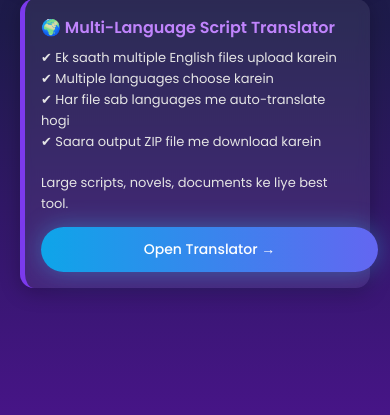
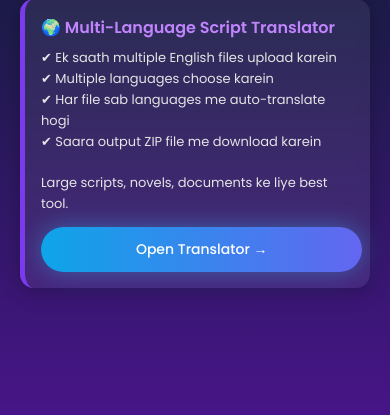
Before and after one commit to sulemanb2939/multi_tool_translator, a Flask app: page / in a window 390 px wide. Shown: the part 396-811 px from the top of the page. Run offline with Flask 3, Linux system fonts and the light colour scheme.

Commit message:
Update base.html
width

```diff
--- a/templates/base.html
+++ b/templates/base.html
@@ -133,7 +133,7 @@
             .btn {
                 display: block;
                 text-align: center;
-                width: 100%;
+                width: 95%;
                 padding: 12px;
             }
         }
```
